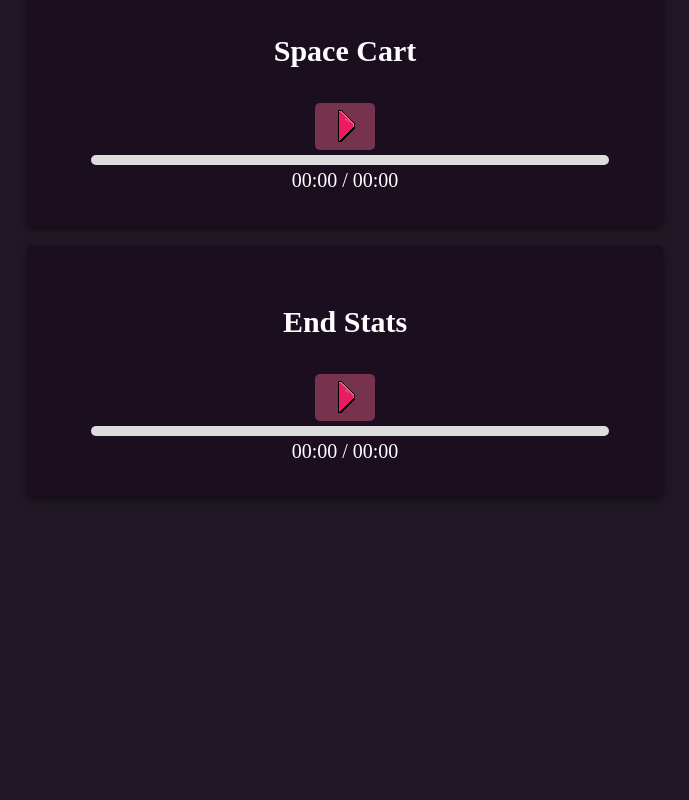
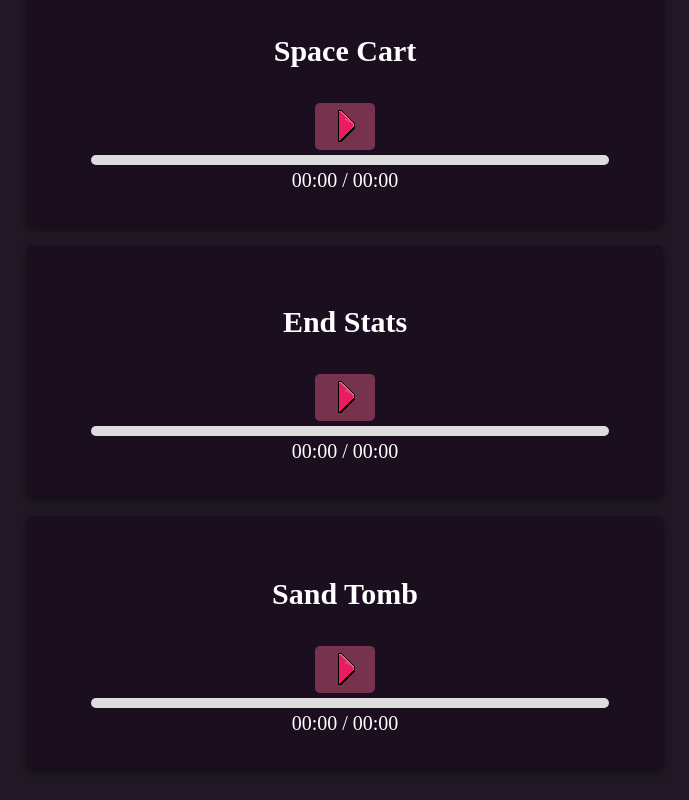
Before and after one commit to HippoBoi/hippo-music, a React (Vite) app: page / in a window 1280 px wide. Shown: the part 468-1268 px from the top of the page, without its empty margins (295-984 px from the left). Before the commit the page ends 996 px from the top, so only its background shows below. Built offline with nearby package versions, Linux system fonts and the light colour scheme; a web font is replaced by a local one.

Commit message:
close description button

```diff
--- a/src/components/AudioPlayer.css
+++ b/src/components/AudioPlayer.css
@@ -80,13 +80,26 @@
 
 .description {
     width: 100%;
-    background-color: rgba(0, 0, 0, 0.1);
+    color: #e2c9d1;
+    background-color: rgba(0, 0, 0, 0.25);
     border-radius: 10px;
     transition: max-height 0.3s ease-in-out;
     overflow: hidden;
     max-height: 0;
 }
 
+.description-title {
+    color: rgba(255, 255, 255, 0.6);
+    text-decoration: underline;
+}
+
+.description button {
+    width: 50%;
+    overflow: hidden;
+    background-color: rgba(0, 0, 0, 0.5);
+    border-radius: 10px;
+}
+
 .audio-player.expanded .description {
-    max-height: 200px;
+    max-height: 220px;
 }
--- a/src/components/AudioPlayer.tsx
+++ b/src/components/AudioPlayer.tsx
@@ -116,7 +116,9 @@ const AudioPlayer = ({ song }: Props) => {
             </div>
 
             <div className='description'>
+                <p className='description-title'>Description</p>
                 <p>{song.description}</p>
+                <button onClick={() => setExpanded(false)}>Close</button>
             </div>
         </div>
     );
--- a/src/components/SongsList.tsx
+++ b/src/components/SongsList.tsx
@@ -2,6 +2,7 @@ import "./SongList.css";
 import astray from "../assets/audios/astrayinst.mp3";
 import spacecart from "../assets/audios/spacecart.mp3";
 import endstats from "../assets/audios/endstats.mp3";
+import sandtomb from "../assets/audios/sandtomb.mp3";
 import AudioPlayer from "./AudioPlayer";
 import SearchBar from "./SearchBar";
 import { useState } from "react";
@@ -15,31 +16,35 @@ export interface Song {
 }
 
 const SongsList = () => {
-    const [search, setSearch] = useState("");
     const songs: Song[] = [{
             id: 0,
             name: "Astray (Instrumental)",
             author: "HippoBoi",
-            description: "aaaa",
+            description: "This is the third iteration of this song I've made. The first one was composed for a FNF mod I've been contributing to for the last two years lol.",
             URL: astray
         }, {
             id: 1,
             name: "Space Cart",
             author: "HippoBoi",
-            description: "cccc",
+            description: "This song was composed for a game I'm developing with my girlfriend helping me with some designs. The game is heavily inspired by the Metroid Prime series, however this song is supposed to play on a minigame of some sort.",
             URL: spacecart
         }, {
             id: 2,
             name: "End Stats",
             author: "HippoBoi",
-            description: "bbbb",
+            description: "I often forget I made this song because it was only used for a Roblox game I made a while ago. The song is pretty hidden too, as it plays literally at the end of it.",
             URL: endstats
+        }, {
+            id: 3,
+            name: "Sand Tomb",
+            author: "HippoBoi",
+            description: "I composed this song for a PvZ fangame I made. I'm pretty proud of it! I've always liked desert-like music. No idea how it's officialy named tho.",
+            URL: sandtomb
         }
     ];
     const [songList, setSongList] = useState<Song[]>(songs);
 
     const changeSearch = (text: string) => {
-        setSearch(text);
         setSongList(songs.filter(song => song.name.toLowerCase().includes(text)));
     }
 
```
Also changed, not shown: 1 other file (tests, documents, lock files or other folders).
